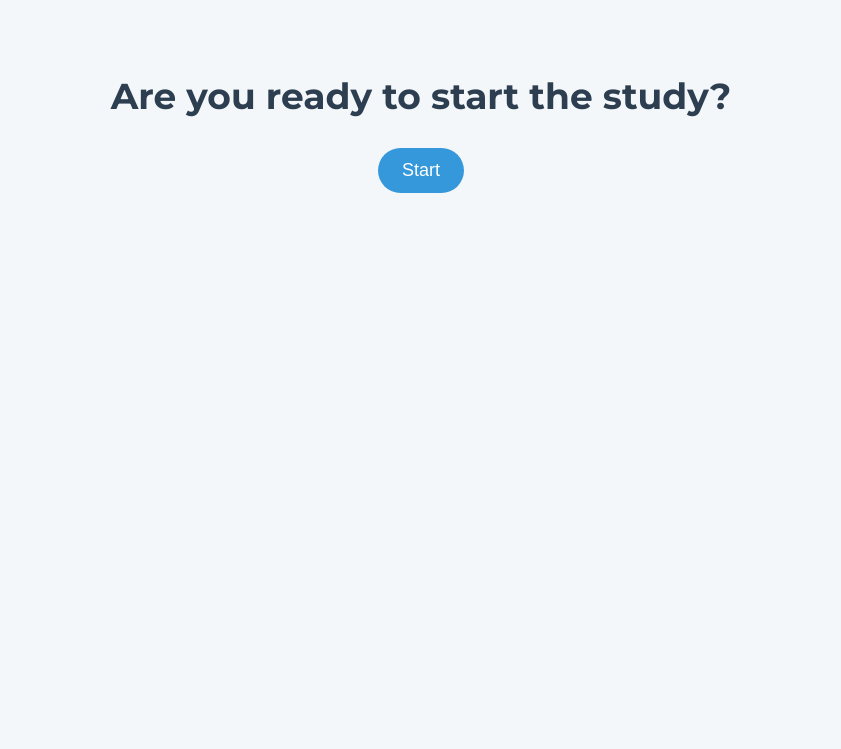
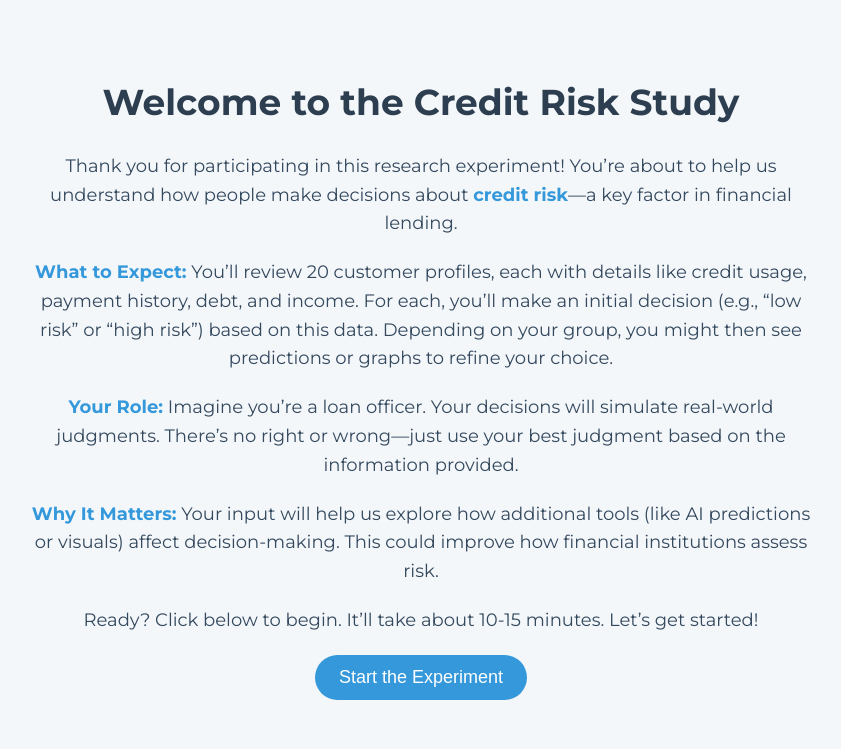
Before and after one commit to AMIRASRZAD/Uncertainty, a Flask app: page / in a window 1280 px wide. Shown: the top 749 px of the page, without its empty margins (219-1060 px from the left). Run offline with Flask 3, Linux system fonts and the light colour scheme; parts of the project's set-up code (start-up, migrations or seed data) failed here and were passed over; some libraries are stand-ins or nearby versions.

Commit message:
Update index.html with experiment explanation

```diff
--- a/templates/index.html
+++ b/templates/index.html
@@ -1,7 +1,7 @@
 <!DOCTYPE html>
 <html>
 <head>
-    <title>Welcome</title>
+    <title>Credit Risk Study</title>
     <link href="https://fonts.googleapis.com/css2?family=Montserrat:wght@400;700&display=swap" rel="stylesheet">
     <style>
         body {
@@ -10,11 +10,22 @@
             background-color: #f4f7fa;
             margin: 0;
             padding: 50px;
+            line-height: 1.6;
         }
         h1 {
             font-size: 36px;
             color: #2c3e50;
-            margin-bottom: 30px;
+            margin-bottom: 20px;
+        }
+        p {
+            font-size: 18px;
+            color: #34495e;
+            max-width: 800px;
+            margin: 0 auto 20px;
+        }
+        .highlight {
+            font-weight: 700;
+            color: #3498db;
         }
         button {
             background-color: #3498db;
@@ -32,9 +43,14 @@
     </style>
 </head>
 <body>
-    <h1>Are you ready to start the study?</h1>
+    <h1>Welcome to the Credit Risk Study</h1>
+    <p>Thank you for participating in this research experiment! You’re about to help us understand how people make decisions about <span class="highlight">credit risk</span>—a key factor in financial lending.</p>
+    <p><span class="highlight">What to Expect:</span> You’ll review 20 customer profiles, each with details like credit usage, payment history, debt, and income. For each, you’ll make an initial decision (e.g., “low risk” or “high risk”) based on this data. Depending on your group, you might then see predictions or graphs to refine your choice.</p>
+    <p><span class="highlight">Your Role:</span> Imagine you’re a loan officer. Your decisions will simulate real-world judgments. There’s no right or wrong—just use your best judgment based on the information provided.</p>
+    <p><span class="highlight">Why It Matters:</span> Your input will help us explore how additional tools (like AI predictions or visuals) affect decision-making. This could improve how financial institutions assess risk.</p>
+    <p>Ready? Click below to begin. It’ll take about 10-15 minutes. Let’s get started!</p>
     <form method="post" action="{{ url_for('start') }}">
-        <button type="submit">Start</button>
+        <button type="submit">Start the Experiment</button>
     </form>
 </body>
 </html>
```
